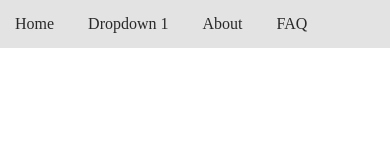
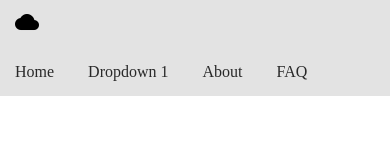
Before and after one commit to murtazajafari/dropdown, a plain HTML site: page index.html in a window 390 px wide. Drawn offline with Linux system fonts and the light colour scheme.

Commit message:
Responsive icon is added

```diff
--- a/index.html
+++ b/index.html
@@ -6,9 +6,13 @@
     <meta http-equiv="X-UA-Compatible" content="ie=edge">
     <title>Dropdown</title>
     <link rel="stylesheet" href="style.css">
+    <link rel="stylesheet" href="https://fonts.googleapis.com/icon?family=Material+Icons">
 </head>
 <body>
     <nav>
+        <div>
+            <i class="material-icons">cloud</i>
+        </div>
         <ul>
             <li><a href="">Home</a></li>
             <li>
--- a/style.scss
+++ b/style.scss
@@ -25,11 +25,12 @@ nav {
                     display: block;
                     background: #e3e3e3;
                     &:hover {
-
+                      background: lightgrey;
                     }
                 }
             }
             &:hover {
+                background: lightgrey;
                 ul{
                     display: block;
                 }
@@ -37,4 +38,12 @@ nav {
         }
 
     }
+    div{
+        padding: 10px 15px;
+        background: #e3e3e3;
+        i{
+            color: #000;
+        }
+
+    }
 }
```
Also changed, not shown: style.css, 1 other file.
